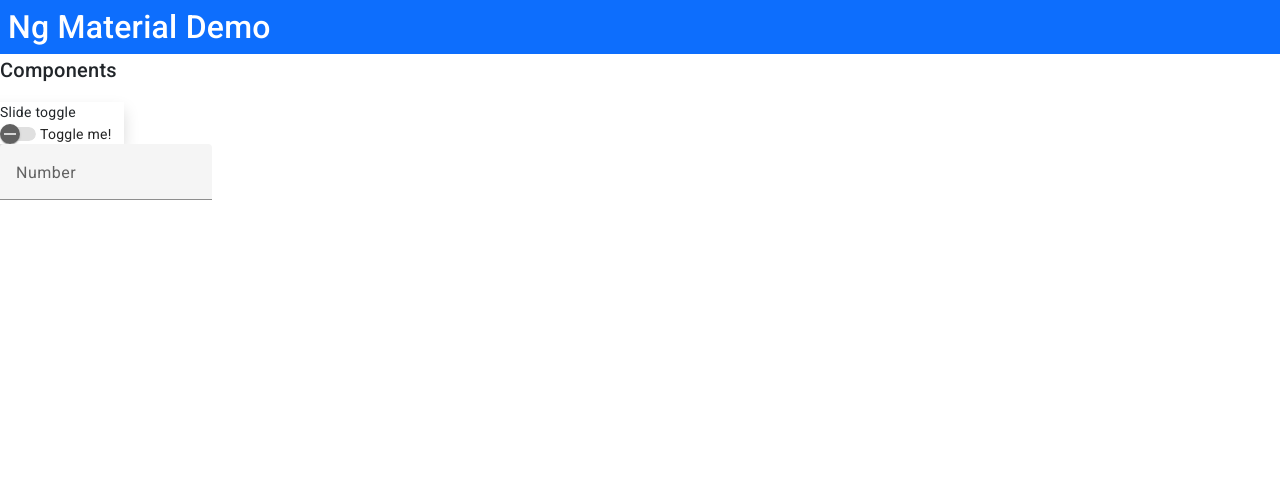
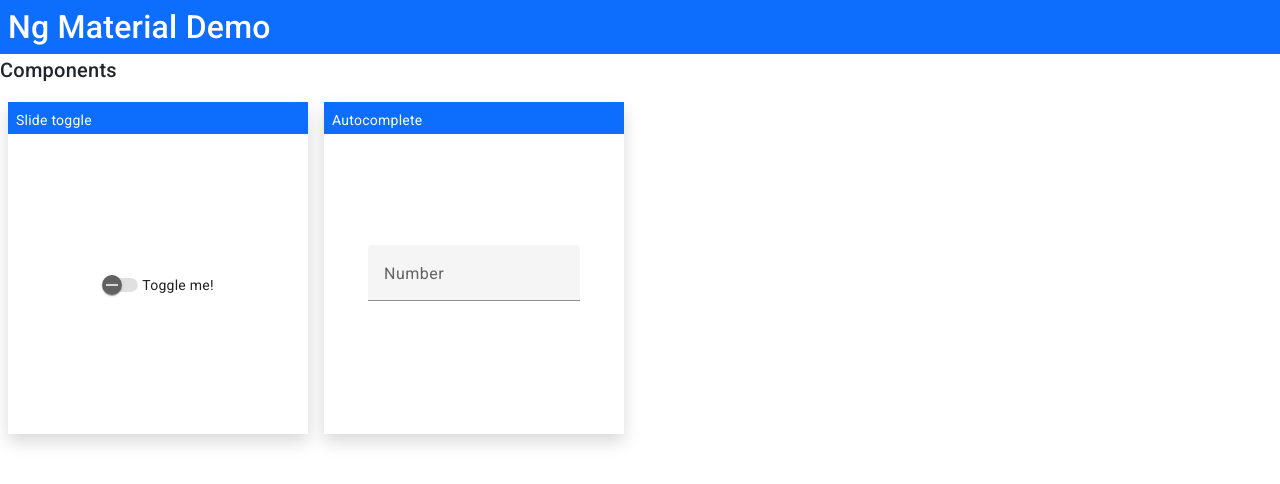
Before and after one commit to dondelice257/angular-material-demo-app, an Angular app: page / in a window 1280 px wide. Shown: the top 484 px of the page. Built offline with nearby package versions, Linux system fonts and the light colour scheme.

Commit message:
add autocomplete component

```diff
--- a/src/app/components/material/material.component.css
+++ b/src/app/components/material/material.component.css
@@ -0,0 +1,9 @@
+:host {
+    display: flex;
+    flex-direction: column;
+    align-items: flex-start;
+  }
+
+  .demo-section + .demo-section {
+    margin-top: 16px;
+  }
--- a/src/app/components/material/material.component.html
+++ b/src/app/components/material/material.component.html
@@ -1,18 +1,20 @@
 <div>
   <h2>Components</h2>
 
-  <div class="row">
-    <div class="col-auto shadow">
-      <div>
-        <span>Slide toggle</span>
+  <div class="row m-2 w-100">
+    <div class="col-lg-3 shadow p-0 me-3" style="width:300px">
+      <div class="bg-primary pt-2 px-2 pb-1" >
+        <span class="text-white">Slide toggle</span>
       </div>
+      <div class="d-flex justify-content-center align-items-center" style="height: 300px; overflow:auto">
         <mat-slide-toggle>Toggle me!</mat-slide-toggle>
       </div>
-
     </div>
+    <div class="col-lg-3 shadow p-0 me-3" style="width:300px">
+      <div class="bg-primary pt-2 px-2 pb-1" >
+        <span class="text-white">Autocomplete</span>
       </div>
-
-
+      <div class="d-flex justify-content-center align-items-center" style="height: 300px; overflow:auto">
         <form class="example-form">
           <mat-form-field class="example-full-width">
             <mat-label>Number</mat-label>
@@ -29,3 +31,11 @@
             </mat-autocomplete>
           </mat-form-field>
         </form>
+
+      </div>
+    </div>
+
+
+
+  </div>
+</div>
--- a/src/app/components/material/material.component.ts
+++ b/src/app/components/material/material.component.ts
@@ -9,11 +9,16 @@ import { FormControl } from '@angular/forms';
 export class MaterialComponent implements OnInit {
 
   myControl = new FormControl('');
-  options: string[] = ['One', 'Two', 'Three'];
+  options: string[] = ['One', 'Two', 'Three', 'four', 'Five', 'Six', 'Seven', 'Eight', 'Nine', 'ten'];
 
   constructor() { }
 
   ngOnInit() {
   }
+  hidden = true;
+
+  toggleBadgeVisibility() {
+    this.hidden = !this.hidden;
+  }
 
 }
--- a/src/styles.scss
+++ b/src/styles.scss
@@ -1,7 +1,12 @@
 /* You can add global styles to this file, and also import other style files */
 
 @import 'node_modules/bootstrap/scss/bootstrap';
+@import '~@angular/material/prebuilt-themes/indigo-pink.css';
 
 
 html, body { height: 100%; }
 body { margin: 0; font-family: Roboto, "Helvetica Neue", sans-serif; }
+
+.blue-light{
+    background-color: rgb(115, 115, 238);
+}
```
Also changed, not shown: src/app/components/material/material.module.ts (+11 -0 lines). Lines whose indentation alone changed are shown as unchanged.
